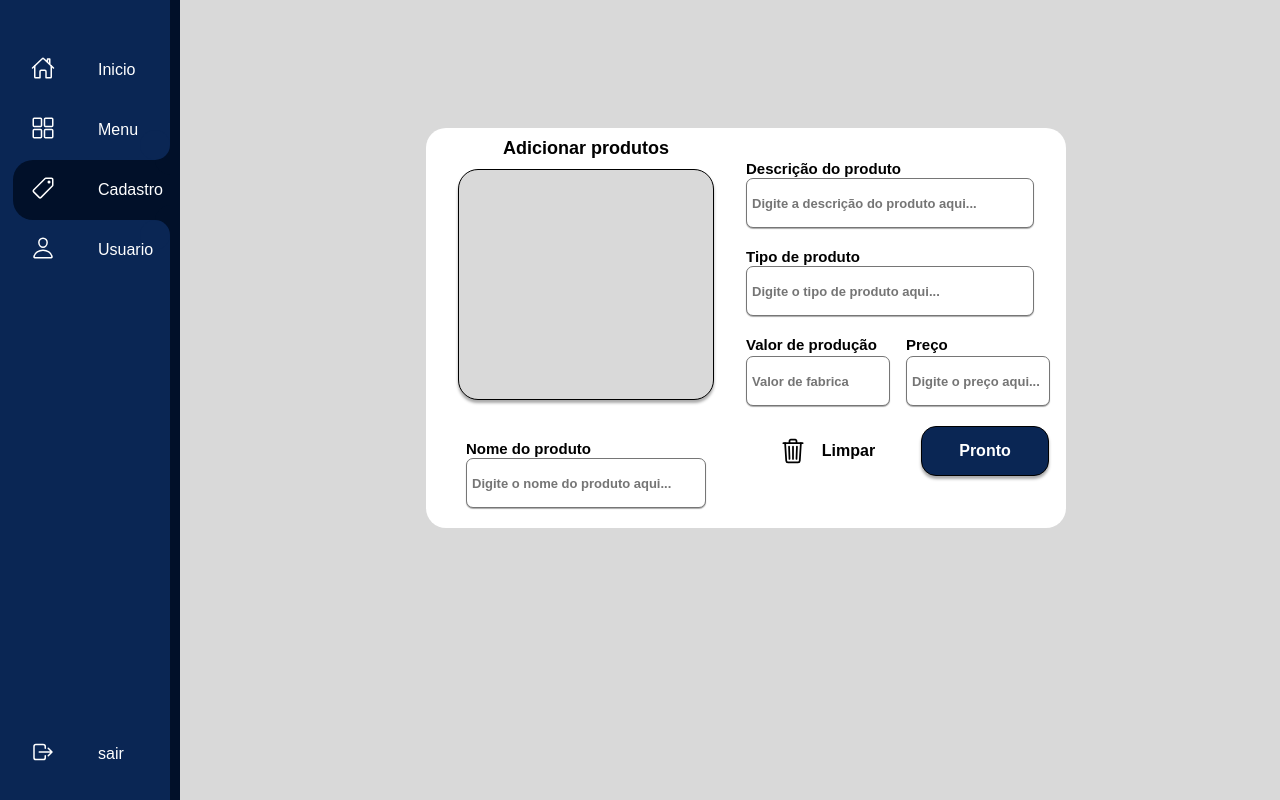
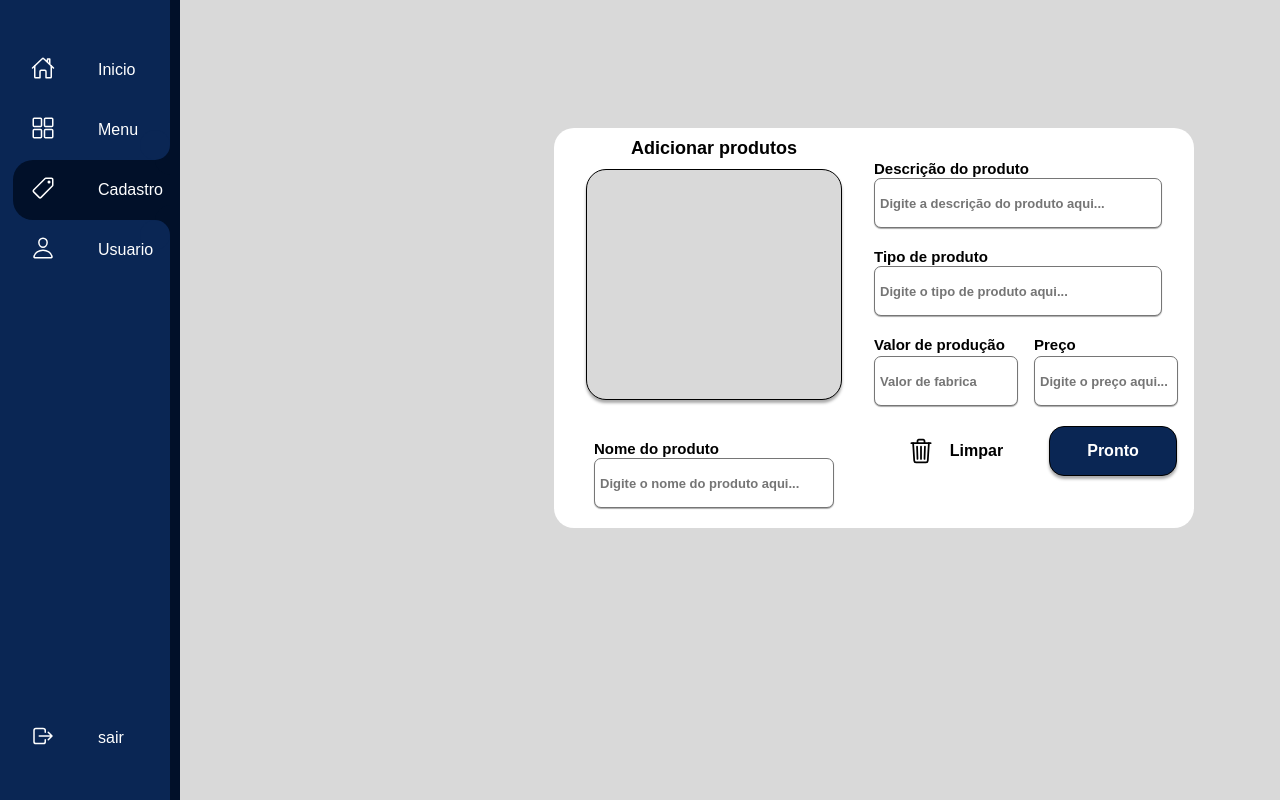
Before and after one commit to Vini1660/TCC, a PHP site: page /HTML/cadastro_produto.html in a window 1280 px wide. Run offline with PHP 8.4, Linux system fonts and the light colour scheme.

Commit message:
Update cadastro_produto.css

```diff
--- a/CSS/cadastro_produto.css
+++ b/CSS/cadastro_produto.css
@@ -120,7 +120,7 @@ body {
 
 .out{
     position: absolute;
-    bottom:1rem;
+    bottom: 2rem;
 }
 
 
@@ -146,8 +146,8 @@ body {
     width: 40rem;
     height: 25rem;
     margin-top: 8rem;
-    margin-left: 16rem;
     position: relative;
+    left: 30%;
     display: flex;
     flex-direction: row-reverse;
     justify-content: flex-start;
```
